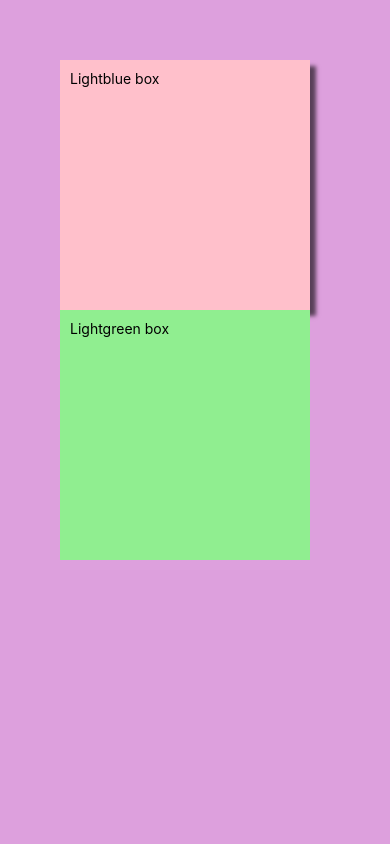
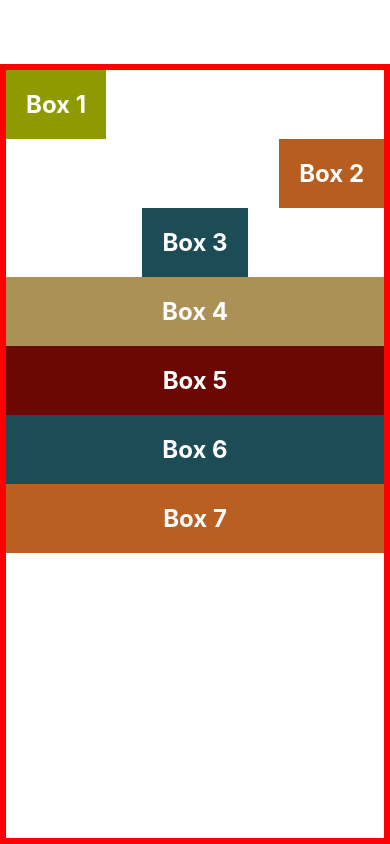
Before and after one commit to Marvellous890/my-react-native, a React Native app: screen / in a window 390 px wide. Built offline with nearby package versions, Linux system fonts and the light colour scheme.

Commit message:
align self

```diff
--- a/App.js
+++ b/App.js
@@ -1,15 +1,17 @@
-import {View, Text, StyleSheet } from "react-native";
+import {View, StyleSheet } from "react-native";
+import Box from "./components/Box";
 
 export default function App() {
 
   return (
     <View style={styles.container}>
-      <View style={[styles.lightblueBg, styles.box, styles.boxShadow]}>
-        <Text>Lightblue box</Text>
-      </View>
-      <View style={[styles.box, styles.lightgreenBg, styles.androidShadow]}>
-        <Text>Lightgreen box</Text>
-      </View>
+      <Box style={{backgroundColor: "#8e9b00", alignSelf: "flex-start"}}>Box 1</Box>
+      <Box style={{backgroundColor: "#b65d1f", alignSelf: "flex-end"}}>Box 2</Box>
+      <Box style={{backgroundColor: "#1c4c56", alignSelf: "center"}}>Box 3</Box>
+      <Box style={{backgroundColor: "#ab9156", alignSelf: "stretch"}}>Box 4</Box>
+      <Box style={{backgroundColor: "#6b0803"}}>Box 5</Box>
+      <Box style={{backgroundColor: "#1c4c56"}}>Box 6</Box>
+      <Box style={{backgroundColor: "#b95f21"}}>Box 7</Box>
     </View>
   )
 }
@@ -17,31 +19,8 @@
 export const styles = StyleSheet.create({
   container: {
     flex: 1,
-    backgroundColor: "plum",
-    padding: 60
+    marginTop: 64,
+    borderWidth: 6,
+    borderColor: "red"
   },
-  box: {
-    width: 250,
-    height: 250,
-    padding: 10,
-    backgroundColor: "pink",
-  },
-  lightblueBg: {
-    backgroundColor: "lightblue",
-  },
-  lightgreenBg: {
-    backgroundColor: "lightgreen",
-  },
-  boxShadow: {
-    shadowColor: "#000",
-    shadowOffset: {
-      width: 6,
-      height: 6
-    },
-    shadowOpacity: 0.6,
-    shadowRadius: 4,
-  },
-  androidShadow: {
-    elevation: 10
-  }
 })
```
